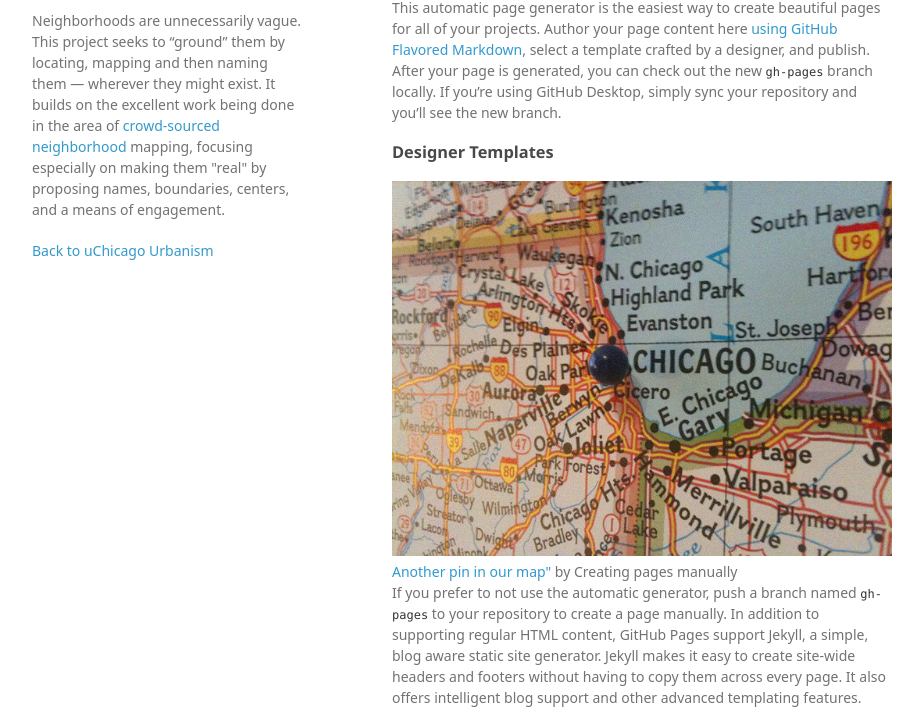
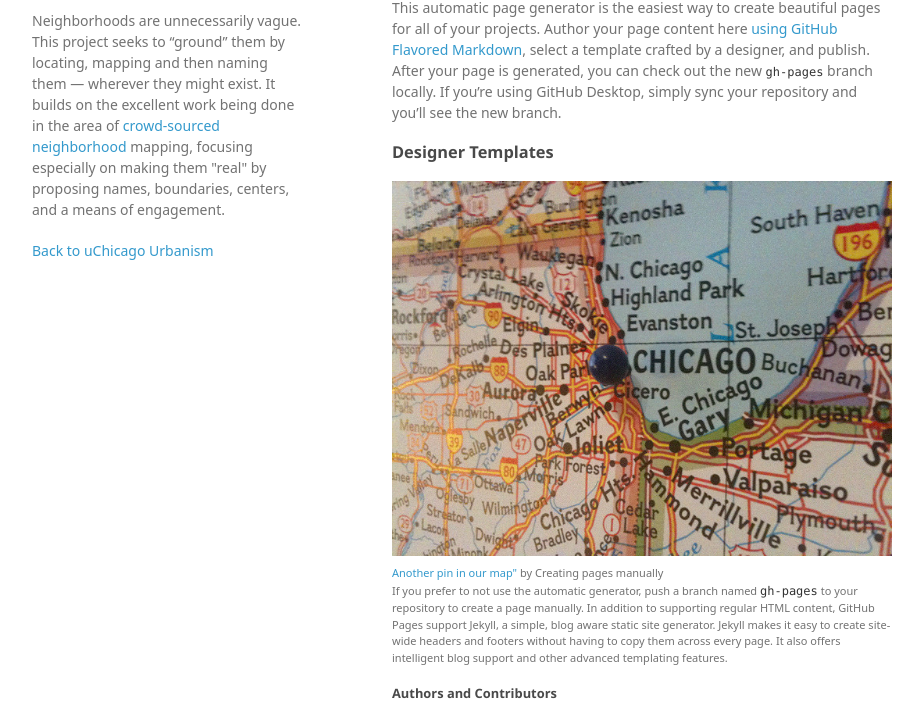
Before and after one commit to lelap/lelap.github.io, a plain HTML site: page index.html in a window 1280 px wide. Shown: the part 99-808 px from the top of the page, without its empty margins (178-1101 px from the left). Drawn offline with Linux system fonts and the light colour scheme; a web font is replaced by a local one.

Commit message:
Update index.html

```diff
--- a/index.html
+++ b/index.html
@@ -32,7 +32,7 @@
 <a id="designer-templates" class="anchor" href="#designer-templates" aria-hidden="true"><span aria-hidden="true" class="octicon octicon-link"></span></a>Designer Templates</h3>
 
 <img src="3967838598_9fab1a658a_z.jpg	" alt="Chicago Pinned on Map">
-<small></small><a href="https://flic.kr/p/73Cdbj">Another pin in our map"</a> by <a href="https://www.flickr.com/photos/prolix21/>Dan Reid</a> is licensed under CC BY 2.0</small>
+<small><a href="https://flic.kr/p/73Cdbj">Another pin in our map"</a> by <a href="https://www.flickr.com/photos/prolix21/>Dan Reid</a> is licensed under CC BY 2.0</small>
 
 <h3>
 <a id="creating-pages-manually" class="anchor" href="#creating-pages-manually" aria-hidden="true"><span aria-hidden="true" class="octicon octicon-link"></span></a>Creating pages manually</h3>
```
